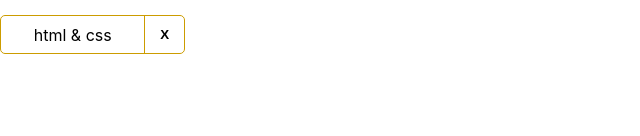
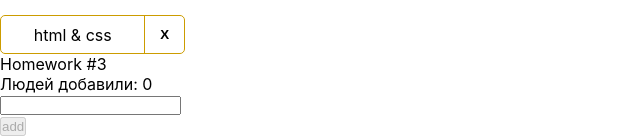
Before and after one commit to michael88-lm/homework2, a React (Create React App) app: page / in a window 1280 px wide. Shown: the part 852-988 px from the top of the page, without its empty margins (0-640 px from the left). Before the commit the page ends 906 px from the top, so only its background shows below. Built offline with nearby package versions, Linux system fonts and the light colour scheme.

Commit message:
last commit

```diff
--- a/src/s1-main/App.tsx
+++ b/src/s1-main/App.tsx
@@ -2,6 +2,7 @@
 import s from "./App.module.css";
 import HW1 from "../s2-homeworks/hw01/HW1";
 import HW2 from "../s2-homeworks/hw02/HW2";
+import HW3 from "../s2-homeworks/hw03/HW3";
 
 function App() {
   return (
@@ -9,7 +10,7 @@
       <HW1 />
       раскомментировать по ходу выполнения
       <HW2 />
-      {/*<HW3/>*/}
+      <HW3 />
       {/*<HW4/>*/}
       {/*при выполнении дз 5 и более - закомментировать здесь дз 1-4, так как они есть внутри дз 5*/}
       {/*<HW5/>*/}
--- a/src/s2-homeworks/hw03/Greeting.tsx
+++ b/src/s2-homeworks/hw03/Greeting.tsx
@@ -1,16 +1,16 @@
-import React, {ChangeEvent, KeyboardEvent} from 'react'
-import s from './Greeting.module.css'
+import React, { ChangeEvent, KeyboardEvent } from "react";
+import s from "./Greeting.module.css";
 
 type GreetingPropsType = {
-    name: any // need to fix any
-    setNameCallback: any // need to fix any
-    addUser: any // need to fix any
-    onBlur: any // need to fix any
-    onEnter: any // need to fix any
-    error: any // need to fix any
-    totalUsers: any // need to fix any
-    lastUserName?: any // need to fix any
-}
+  name: string; // need to fix any
+  setNameCallback:(e: ChangeEvent<HTMLInputElement>) => void ; // need to fix any
+  addUser: ()=> void; // need to fix any
+  onBlur: ()=> void; // need to fix any
+  onEnter: (e: KeyboardEvent<HTMLInputElement>) => void; // need to fix any
+  error: string; // need to fix any
+  totalUsers: number; // need to fix any
+  lastUserName?: string; // need to fix any
+};
 
 // презентационная компонента (для верстальщика)
 const Greeting: React.FC<GreetingPropsType> = (
@@ -25,34 +25,33 @@
     lastUserName,
   } // деструктуризация пропсов
 ) => {
-    const inputClass = s.errorInput // need to fix with (?:)
+  const inputClass = s.errorInput; // need to fix with (?:)
 
   return (
-        <div id={'hw3-form'} className={s.greetingForm}>
+    <div id={"hw3-form"} className={s.greetingForm}>
       <div className={s.text}>
-                {'Людей добавили: '}
-                <span id={'hw3-users-total'}>
-                    {totalUsers}
-                </span>
+        {"Людей добавили: "}
+        <span id={"hw3-users-total"}>{totalUsers}</span>
       </div>
 
       <div className={s.inputAndButtonContainer}>
         <div>
           <input
-                        id={'hw3-input'}
+            aria-label="#"
+            id={"hw3-input"}
             value={name}
             onChange={setNameCallback}
             className={inputClass}
             onKeyDown={onEnter}
             onBlur={onBlur}
           />
-                    <div id={'hw3-error'} className={s.error}>
+          <div id={"hw3-error"} className={s.error}>
             {error}
           </div>
         </div>
 
         <button
-                    id={'hw3-button'}
+          id={"hw3-button"}
           onClick={addUser}
           className={s.button}
           disabled={!name.trim()}
@@ -63,11 +62,11 @@
 
       {lastUserName && (
         <div className={s.greeting}>
-                    Привет <span id={'hw3-last-user'}>{lastUserName}</span>!
+          Привет <span id={"hw3-last-user"}>{lastUserName}</span>!
         </div>
       )}
     </div>
-    )
-}
+  );
+};
 
-export default Greeting
+export default Greeting;
--- a/src/s2-homeworks/hw03/GreetingContainer.tsx
+++ b/src/s2-homeworks/hw03/GreetingContainer.tsx
@@ -1,21 +1,42 @@
-import React, { ChangeEvent, KeyboardEvent, useState } from 'react'
-import Greeting from './Greeting'
-import { UserType } from './HW3'
+import React, { ChangeEvent, KeyboardEvent, useState } from "react";
+import Greeting from "./Greeting";
+import { UserType } from "./HW3";
 
 type GreetingContainerPropsType = {
-    users: any // need to fix any
-    addUserCallback: any // need to fix any
+  users: UserType[]; // need to fix any
+  addUserCallback: (name: string) => void; // need to fix any
+};
+
+export const pureAddUser = (
+  name: string,
+  setError: (message: string) => void,
+  setName: (name: string) => void,
+  addUserCallback: (name: string) => void
+) => {
+  if (name.trim() === "") {
+    setError("Не может быть пустым");
+  } else {
+    addUserCallback(name.trim()); // Добавляем пользователя
+    setName(""); // Сбрасываем поле ввода
   }
+  // если имя пустое - показать ошибку, иначе - добавить юзера и очистить инпут
+};
 
-export const pureAddUser = (name: any, setError: any, setName: any, addUserCallback: any) => {
-    // если имя пустое - показать ошибку, иначе - добавить юзера и очистить инпут
+export const pureOnBlur = (name: string, setError: any) => {
+  if (name.trim() === "") {
+    setError("Ошибка!!");
   }
+  // если имя пустое - показать ошибку
+};
 
-export const pureOnBlur = (name: any, setError: any) => { // если имя пустое - показать ошибку
-}
-
-export const pureOnEnter = (e: any, addUser: any) => { // если нажата кнопка Enter - добавить
-}
+export const pureOnEnter = (
+  e: KeyboardEvent<HTMLInputElement>,
+  addUser: () => void
+) => {
+  if (e.key === "Enter") {
+    addUser();
+  } // если нажата кнопка Enter - добавить
+};
 
 // более простой и понятный для новичков
 // function GreetingContainer(props: GreetingPropsType) {
@@ -26,28 +47,29 @@
   addUserCallback,
 }) => {
   // деструктуризация пропсов
-    const [name, setName] = useState<any>('') // need to fix any
-    const [error, setError] = useState<any>('') // need to fix any
+  const [name, setName] = useState<string>(""); // need to fix any
+  const [error, setError] = useState<string>(""); // need to fix any
 
-    const setNameCallback = (e: any) => { // need to fix any
-        setName('some name') // need to fix
+  const setNameCallback = (e: ChangeEvent<HTMLInputElement>) => {
+    // need to fix any
+    setName(e.currentTarget.value); // need to fix
 
-        error && setError('')
-    }
+    error && setError("");
+  };
   const addUser = () => {
-        pureAddUser(name, setError, setName, addUserCallback)
-    }
+    pureAddUser(name, setError, setName, addUserCallback);
+  };
 
   const onBlur = () => {
-        pureOnBlur(name, setError)
-    }
+    pureOnBlur(name, setError);
+  };
 
-    const onEnter = (e: any) => {
-        pureOnEnter(e, addUser)
-    }
+  const onEnter = (e: KeyboardEvent<HTMLInputElement>) => {
+    pureOnEnter(e, addUser);
+  };
 
-    const totalUsers = 0 // need to fix
-    const lastUserName = 'some name' // need to fix
+  const totalUsers = users.length; // need to fix
+  const lastUserName = users.length > 0 ? users[users.length - 1].name : ""; // need to fix
 
   return (
     <Greeting
@@ -60,7 +82,7 @@
       totalUsers={totalUsers}
       lastUserName={lastUserName}
     />
-    )
-}
+  );
+};
 
-export default GreetingContainer
+export default GreetingContainer;
--- a/src/s2-homeworks/hw03/HW3.tsx
+++ b/src/s2-homeworks/hw03/HW3.tsx
@@ -1,7 +1,7 @@
-import React, { useState } from 'react'
-import { v1 } from 'uuid'
-import s2 from '../../s1-main/App.module.css'
-import GreetingContainer from './GreetingContainer'
+import React, { useState } from "react";
+import { v1 } from "uuid";
+import s2 from "../../s1-main/App.module.css";
+import GreetingContainer from "./GreetingContainer";
 
 /*
  * 1 - описать тип UserType
@@ -19,36 +19,44 @@
 
 // types
 export type UserType = {
-    _id: any // need to fix any
-    name: any // need to fix any
-}
+  _id: string; // need to fix any
+  name: string; // need to fix any
+};
 
-export const pureAddUserCallback = (name: any, setUsers: any, users: any) => { // need to fix any
-    const user = { // need to fix
-    }
-    setUsers([...users, user])
-}
+type SetUsersType = (newUsers: UserType[]) => void;
+
+export const pureAddUserCallback = (
+  name: string,
+  setUsers:SetUsersType,
+  users: UserType[]
+) => {
+  // need to fix any
+  const user = {
+    _id: v1(),
+    name,
+    // need to fix
+  };
+  setUsers([...users, user]);
+};
 
 const HW3 = () => {
-    const [users, setUsers] = useState<any>([]) // need to fix any
+  const [users, setUsers] = useState<UserType[]>([]); // need to fix any
 
-    const addUserCallback = (name: any) => { // need to fix any
-        pureAddUserCallback(name, setUsers, users)
-    }
+  const addUserCallback = (name: string) => {
+    // need to fix any
+    pureAddUserCallback(name, setUsers, users);
+  };
 
   return (
-        <div id={'hw3'}>
+    <div id={"hw3"}>
       <div className={s2.hwTitle}>Homework #3</div>
       {/*для автоматической проверки дз (не менять)*/}
 
       <div className={s2.hw}>
-                <GreetingContainer
-                    users={users}
-                    addUserCallback={addUserCallback}
-                />
+        <GreetingContainer users={users} addUserCallback={addUserCallback} />
       </div>
     </div>
-    )
-}
+  );
+};
 
-export default HW3
+export default HW3;
```
Lines whose indentation alone changed are shown as unchanged.
